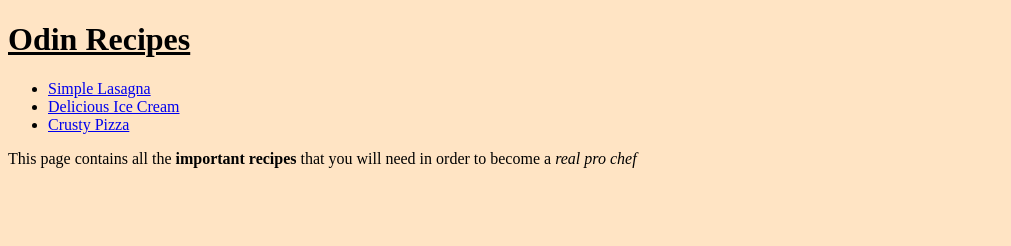
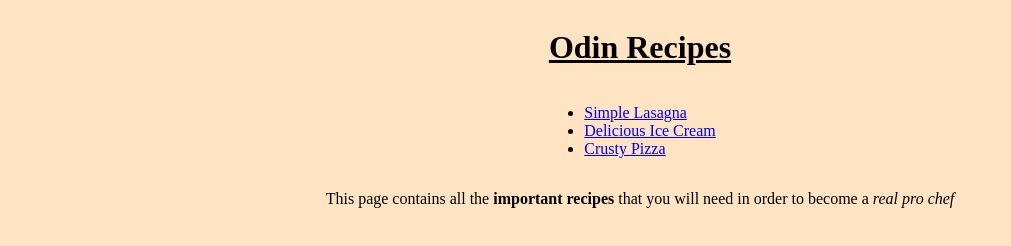
Before and after one commit to bomber34/odin-recipes, a plain HTML site: page index.html in a window 1280 px wide. Shown: the whole page, without its empty margins (0-1011 px from the left). Drawn offline with Linux system fonts and the light colour scheme.

Commit message:
center content on index.html

```diff
--- a/index.html
+++ b/index.html
@@ -6,6 +6,7 @@
         <title>Homepage</title>
     </head>
     <body>
+        <div id="index-recipe-list">
         <h1>Odin Recipes</h1>
         <ul>
             <li>
@@ -19,5 +20,6 @@
             </li>
         </ul>
         <p>This page contains all the <strong>important recipes</strong> that you will need in order to become a <em>real pro chef</em></p>
+    </div>
     </body>
 </html>
--- a/styles.css
+++ b/styles.css
@@ -25,3 +25,16 @@ hr {
 .sub-unordered ::marker {
     color: grey;
 }
+
+#index-recipe-list {
+    display: block;
+    text-align: center;
+    align-content: center;
+}
+
+#index-recipe-list > ul {
+    display: inline-block;
+    list-style-type: disc;
+    text-align: left;
+    margin-left: -20px;
+}
```
